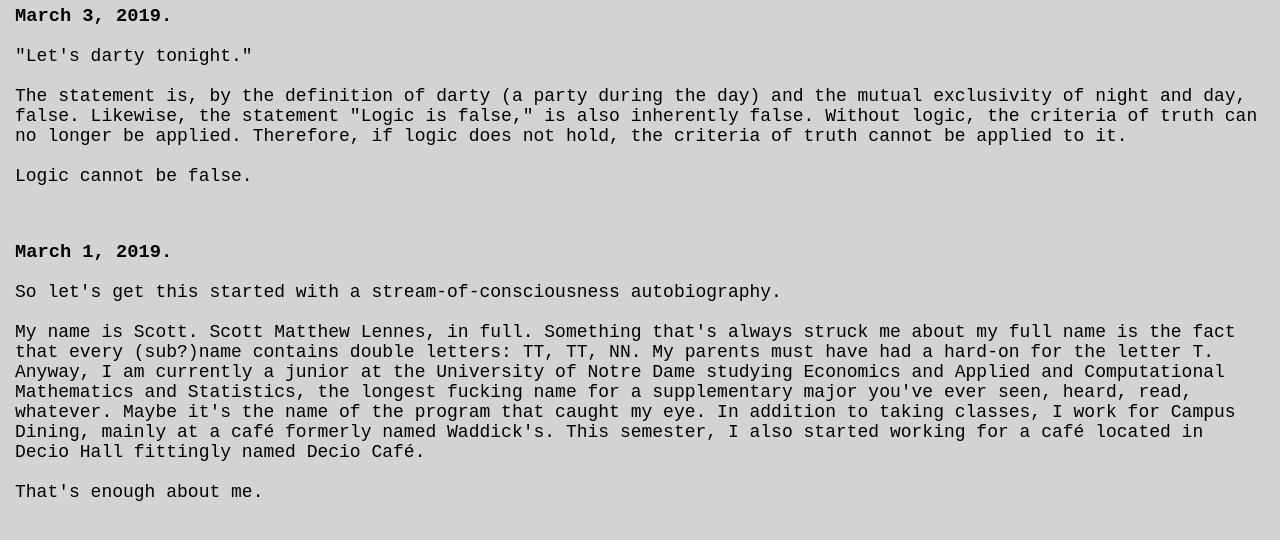
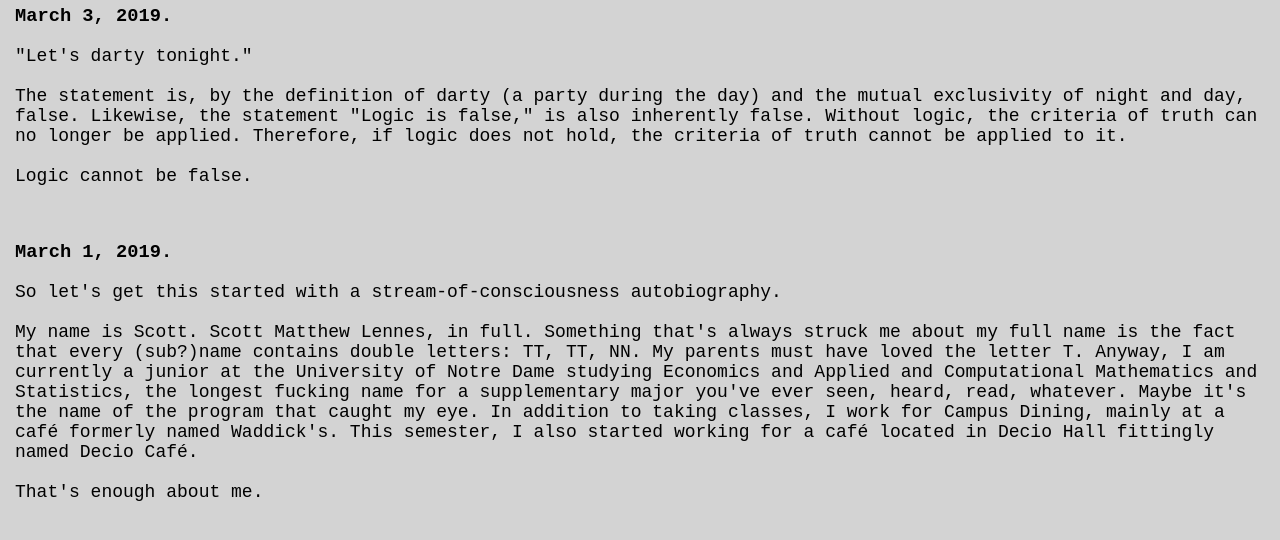
Before and after one commit to scottlennes/b10g, a plain HTML site: page posts.html in a window 1280 px wide. Shown: the part 248-788 px from the top of the page. Drawn offline with Linux system fonts and the light colour scheme.

Commit message:
Update posts.html

```diff
--- a/posts.html
+++ b/posts.html
@@ -39,7 +39,7 @@
     <br><br>
     My name is Scott. Scott Matthew Lennes, in full.
     Something that's always struck me about my full name is the fact that every (sub?)name contains double letters: TT, TT, NN.
-    My parents must have had a hard-on for the letter T.
+    My parents must have loved the letter T.
     Anyway, I am currently a junior at the University of Notre Dame studying Economics and Applied and Computational Mathematics and Statistics, the longest fucking name for a supplementary major you've ever seen, heard, read, whatever.
     Maybe it's the name of the program that caught my eye. In addition to taking classes, I work for Campus Dining, mainly at a café formerly named Waddick's.
     This semester, I also started working for a café located in Decio Hall fittingly named Decio Café.
```
